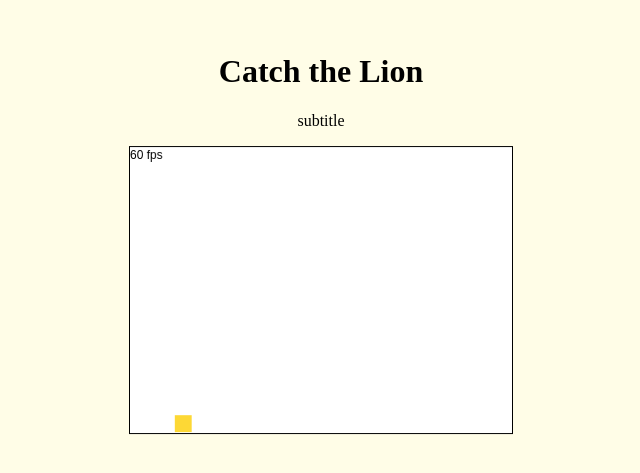
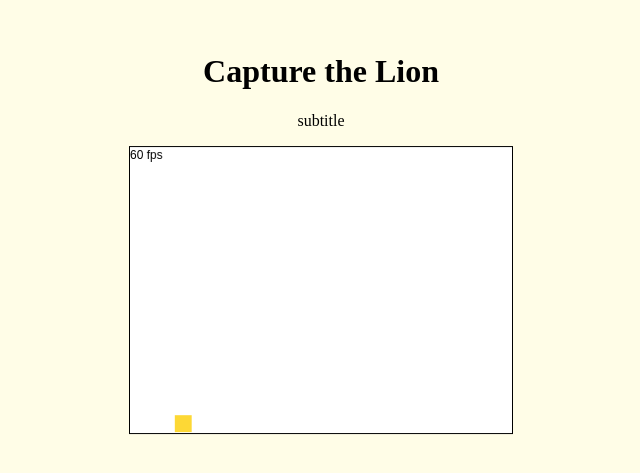
Before and after one commit to kimsaehun/ld37, a plain HTML site: page index.html in a window 1280 px wide. Shown: the part 167-640 px from the top of the page, without its empty margins (319-959 px from the left). Drawn offline with Linux system fonts and the light colour scheme.

Commit message:
Changed catch to capture

```diff
--- a/index.html
+++ b/index.html
@@ -2,12 +2,12 @@
 <html lang="en">
 <head>
   <meta charset="utf-8">
-  <title>Catch the Lion</title>
+  <title>Capture the Lion</title>
   <link rel="stylesheet" href="styles.css">
 </head>
 <body>
   <div id="game-container">
-    <h1>Catch the Lion</h1>
+    <h1>Capture the Lion</h1>
     <p>subtitle</p>
     <canvas id="canvas" width="384" height="288"></canvas>
   </div>
```
